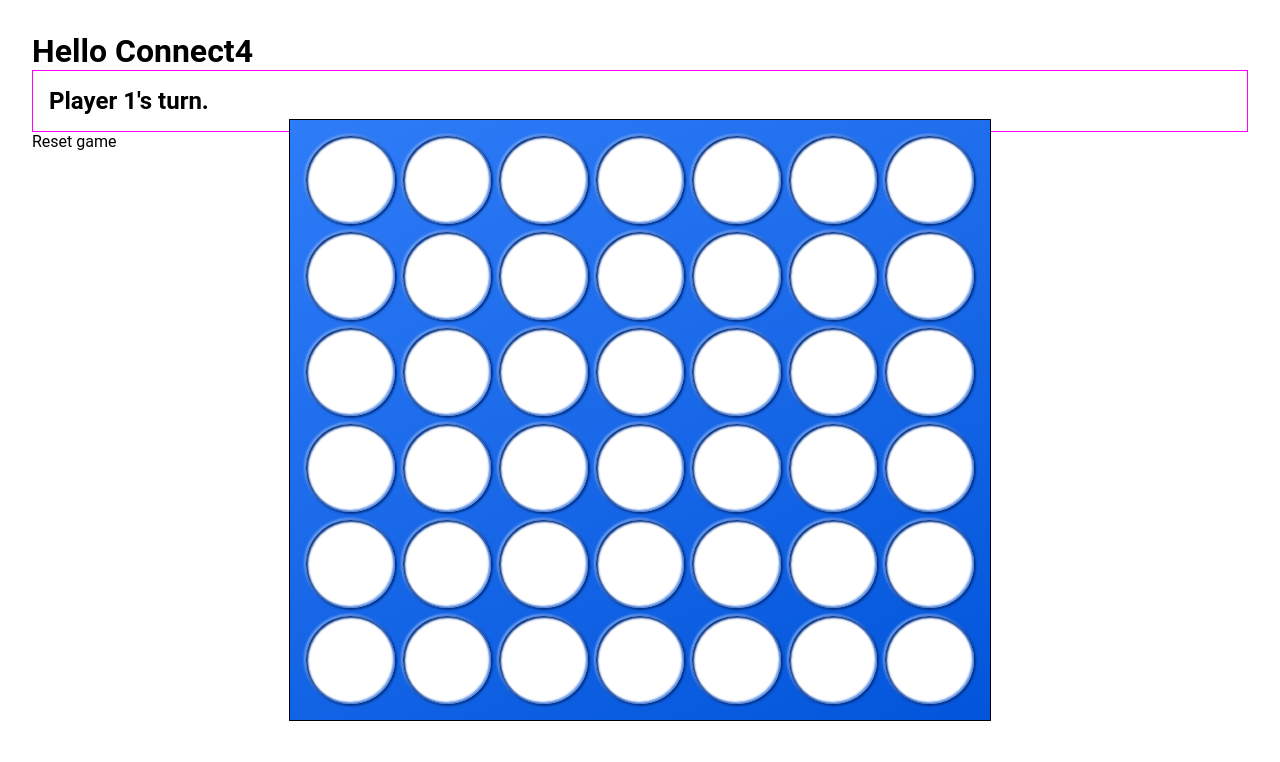
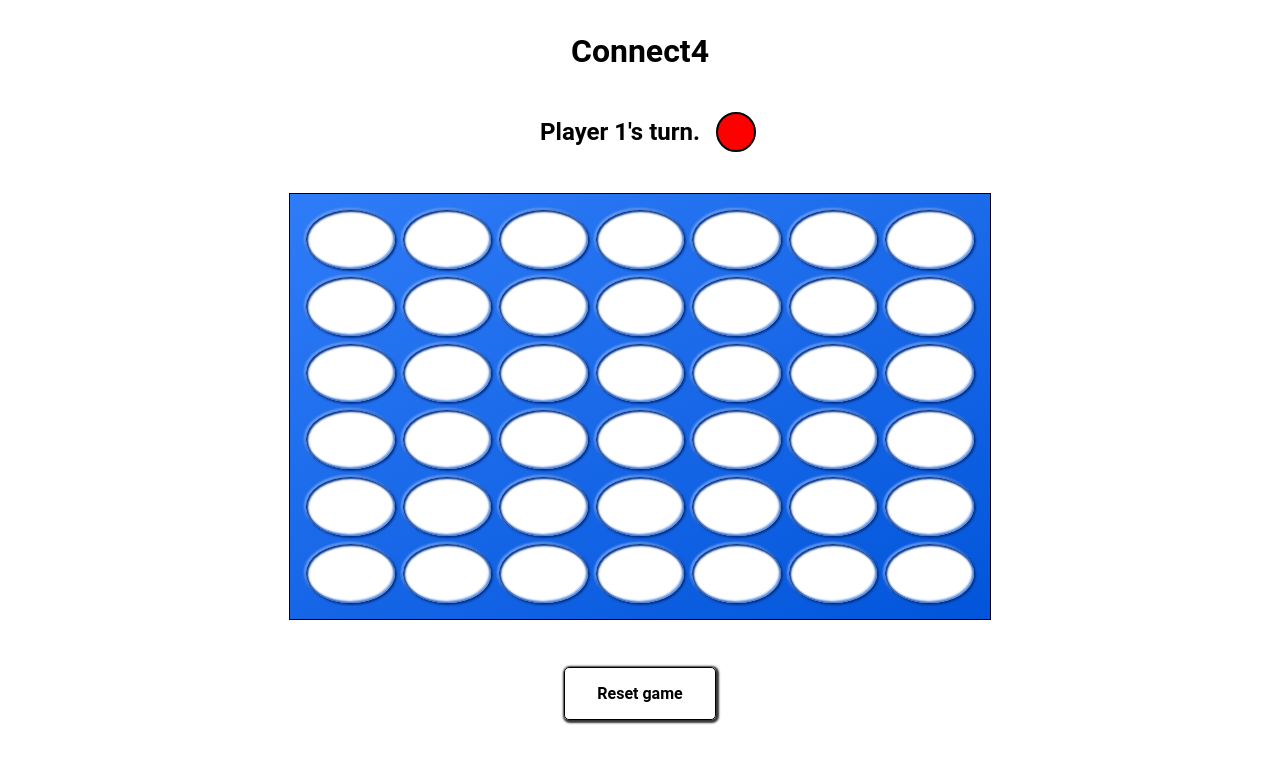
Before and after one commit to Patern14/connect4, a plain HTML site: page index.html in a window 1280 px wide. Drawn offline with Linux system fonts and the light colour scheme.

Commit message:
Reset button, player color sample.

```diff
--- a/app.js
+++ b/app.js
@@ -1,15 +1,27 @@
 console.log("App.js CONNECTED")
+/* ============================================================================
+    SUMMARY
 
-/* Selectors */
+        Selectors
 
+        Victory conditions
+
+        Swap turn and check victory
+
+        Reset game
+
+        Check clicked cell - can be disabled
+=============================================================================*/
+
+
+/* ============================================================================
+    Selectors
+=============================================================================*/
 var tableRow = document.getElementsByTagName("tr");
-console.log(tableRow)
 var tableCell = document.getElementsByTagName("td");
-console.log(tableCell)
-var tableSlot = document.querySelector(".slot");
-console.log(tableSlot)
+var tableSlot = document.querySelectorAll(".slot");
 const playerTurn = document.querySelector(".player_turn");
-console.log(playerTurn)
+const playerColorSample = document.querySelector(".player_color_sample");
 const resetGame = document.querySelector(".reset_game");
 
 while (!player1) {
@@ -25,17 +37,22 @@ while (!player2) {
 player2Color = "yellow";
 
 var currentPlayer = 1;
-//playerTurn.textContent = `${player1}'s turn`;
 playerTurn.textContent = `${player1}'s turn.`;
-console.log(playerTurn)
+playerColorSample.style.backgroundColor = player1Color;
 
+
+/* ============================================================================
+    Victory conditions
+=============================================================================*/
 const checkColor = (one, two, three, four) => {
     return (one === two && one === three && one === four && one !== "white");
 }
 
 const checkHorizontal = () => {
     for (let row = 0; row < tableRow.length; row++) {
+        //console.log("check horizontal Row: " + row)
         for (let col = 0; col < 4; col++) {
+            //console.log("check horizontal Col: " + col)
             if (checkColor( tableRow[row].children[col].style.backgroundColor,
                             tableRow[row].children[col+1].style.backgroundColor,
                             tableRow[row].children[col+2].style.backgroundColor,
@@ -47,7 +64,9 @@ const checkHorizontal = () => {
 
 const checkVertical = () => {
     for (let col = 0; col < 7; col++) {
+        //console.log("check vertical Col: " + col)
         for (let row = 0; row < 3; row++) {
+            //console.log("check vertical Row: " + row)
             if (checkColor( tableRow[row].children[col].style.backgroundColor,
                             tableRow[row+1].children[col].style.backgroundColor,
                             tableRow[row+2].children[col].style.backgroundColor,
@@ -58,7 +77,9 @@ const checkVertical = () => {
 }
 const checkDiagonalToRight = () => {
     for (let col = 0; col < 4; col++) {
+        //console.log("check diagonal right Col: " + col)
         for (row = 0; row < 3; row++) {
+            //console.log("check diagonal right Row: " + row)
             if (checkColor( tableRow[row].children[col].style.backgroundColor,
                             tableRow[row+1].children[col+1].style.backgroundColor,
                             tableRow[row+2].children[col+2].style.backgroundColor,
@@ -70,7 +91,9 @@ const checkDiagonalToRight = () => {
 
 const checkDiagonalToLeft = () => {
     for (let col = 0; col < 4; col++) {
+        //console.log("check diagonal left Col: " + col)
         for (row = 5; row > 2; row--) {
+            //console.log("check diagonal left Row: " + row)
             if (checkColor( tableRow[row].children[col].style.backgroundColor,
                             tableRow[row-1].children[col+1].style.backgroundColor,
                             tableRow[row-2].children[col+2].style.backgroundColor,
@@ -92,6 +115,10 @@ const checkDraw = () => {
     }
 }
 
+
+/* ============================================================================
+    Swap turn and check victory
+=============================================================================*/
 const changeColor = (e) => {
     let column = e.target.cellIndex;
     let row = [];
@@ -104,12 +131,14 @@ const changeColor = (e) => {
                 if (checkHorizontal() || checkVertical() || checkDiagonalToRight() || checkDiagonalToLeft()) {
                     playerTurn.textContent = `${player1} WINS!`;
                     playerTurn.style.color = player1Color;
+                    playerColorSample.style.backgroundColor = player1Color;
                     return (alert(`${player1} WINS!`));
                 } else if (checkDraw()) {
                     playerTurn.textContent = "It's a DRAW...";
                     return (alert("DRAW!"));
                 } else {
                     playerTurn.textContent = `${player2}'s turn.`;
+                    playerColorSample.style.backgroundColor = player2Color;
                     return currentPlayer = 2;
                 }
             } else {
@@ -117,12 +146,14 @@ const changeColor = (e) => {
                 if (checkHorizontal() || checkVertical() || checkDiagonalToRight() || checkDiagonalToLeft()) {
                     playerTurn.textContent = `${player2} WINS!`;
                     playerTurn.style.color = player2Color;
+                    playerColorSample.style.backgroundColor = player2Color;
                     return (alert(`${player2} WINS!`));
                 } else if (checkDraw()) {
                     playerTurn.textContent = "It's a DRAW...";
                     return (alert("DRAW!"));
                 } else {
                     playerTurn.textContent = `${player1}'s turn.`;
+                    playerColorSample.style.backgroundColor = player1Color;
                     return currentPlayer = 1;
                 }
             }
@@ -133,9 +164,28 @@ const changeColor = (e) => {
 Array.prototype.forEach.call(tableCell, (cell) => {
     cell.addEventListener("click", changeColor);
     cell.style.backgroundColor = "white";
+});
+
+
+/* ============================================================================
+    Reset game
+=============================================================================*/
+resetGame.addEventListener("click", () => {
+    console.log("Reset button CLICKED")
+    tableSlot.forEach(slot => {
+        slot.style.backgroundColor = "white";
+    });
+    playerTurn.style.color = "black";
+    return (currentPlayer === 1 ? playerTurn.textContent = `${player1}'s turn.` : playerTurn.textContent = `${player2}'s turn.`,
+    playerColorSample.style.backgroundColor = player.currentPlayer.Color
+    );
 })
 
-for (let i = 0; 1 < tableCell.length; i++) {     // Just to know what cell we click
+
+/* ============================================================================
+    Check clicked cell - can be disabled
+=============================================================================*/
+for (let i = 0; 1 < tableCell.length; i++) {
     tableCell[i].addEventListener("click", (e) => {
         console.log("row: " + e.target.parentElement.rowIndex +", column: "+ e.target.cellIndex)
     })
--- a/index.html
+++ b/index.html
@@ -12,9 +12,12 @@
 </head>
 
 <body>
-    <h1>Hello Connect4</h1>
+    <h1 id="game_title">Connect4</h1>
 
-    <h2 class="player_turn"></h2>
+    <div id="player_infos">
+        <h2 class="player_turn"></h2>
+        <div class="player_color_sample"></div>
+    </div>
 
     <div class="board_game" id="board_game">
         <table>
@@ -75,9 +78,9 @@
         </table>
     </div>
 
-    <div class="reset_game">
+    <button class="reset_game">
         Reset game
-    </div>
+    </button>
 
 </body>
 </html>
--- a/style.css
+++ b/style.css
@@ -1,12 +1,19 @@
 /* =============================================================================
     SUMMARY
 
-    Custom properties
+        General styling
 
-    General styling
+        Custom properties
 
+        Player_turn
 
+        Board_game
 
+        Table
+
+        Slots
+
+        Reset_game
 ============================================================================== */
 
 /* =========================================================================================
@@ -22,6 +29,9 @@ body {
     width: 100vw;
     height: 100vh;
     padding: 2rem;
+    display: flex;
+    flex-direction: column;
+    align-items: center;
 }
 
 /* =========================================================================================
@@ -30,12 +40,46 @@ body {
 :root {
 
 }
+
+/* =========================================================================================
+    Game_title
+========================================================================================= */
+#game_title {
+    text-align: center;
+    font-size: 2rem;
+}
+
 /* =========================================================================================
     Player_turn
 ========================================================================================= */
+#player_infos {
+    /* outline: 1px solid black; */
+    display: flex;
+    align-items: center;
+    margin: 2rem;
+}
+
 .player_turn {
-    border: 1px solid magenta;
+    /* border: 1px solid magenta; */
     padding: 1rem;
+    font-size: 1.5rem;
+}
+
+.player_color_sample {
+    width: 2.5rem;
+    height: 2.5rem;
+    /* background: chartreuse; */
+    border: 2px solid black;
+    border-radius: 50%;
+    /* box-shadow: 1px 1px 2px 1px rgb(0, 0, 0),
+                -1px -1px 2px 1px rgb(255, 255, 255),
+                inset 1px 1px 2px 1px rgb(0, 0, 0),
+                inset -1px -1px 2px 1px rgb(255, 255, 255); */
+
+    /* box-shadow: 1px 1px 2px 1px rgb(0, 50, 140),
+        -1px -1px 2px 1px rgb(110, 160, 240),
+        inset 1px 1px 2px 1px rgb(0, 50, 140),
+        inset -1px -1px 2px 1px rgb(110, 160, 240); */
 }
 
 /* =========================================================================================
@@ -46,10 +90,10 @@ body {
     /* padding: 0.5rem; */
     width: 700px;
     height: 600px;
-    position: absolute;
+    /* position: absolute;
     top: 15vh;
     left: 50%;
-    transform: translate(-50%);
+    transform: translate(-50%); */
     /* background: rgb(1, 95, 245); */
     background: linear-gradient(155deg, rgb(47, 124, 248) 0%, rgb(2, 85, 218) 100%);
 }
@@ -81,3 +125,26 @@ table {
 td {
 
 }
+
+/* =========================================================================================
+    Reset_game
+========================================================================================= */
+.reset_game {
+    all: unset;
+    margin: 3rem;
+    padding: 1rem 2rem;
+    font-size: 1rem;
+    font-weight: 700;
+    border: 1px solid black;
+    border-radius: 5px;
+    box-shadow: 1px 1px 2px 2px rgb(54, 54, 54);
+}
+.reset_game:hover {
+    cursor: pointer;
+    background: rgb(54, 54, 54);
+    color: white;
+}
+.reset_game:active {
+    transform: translateY(3px);
+    box-shadow: none;
+}
```
